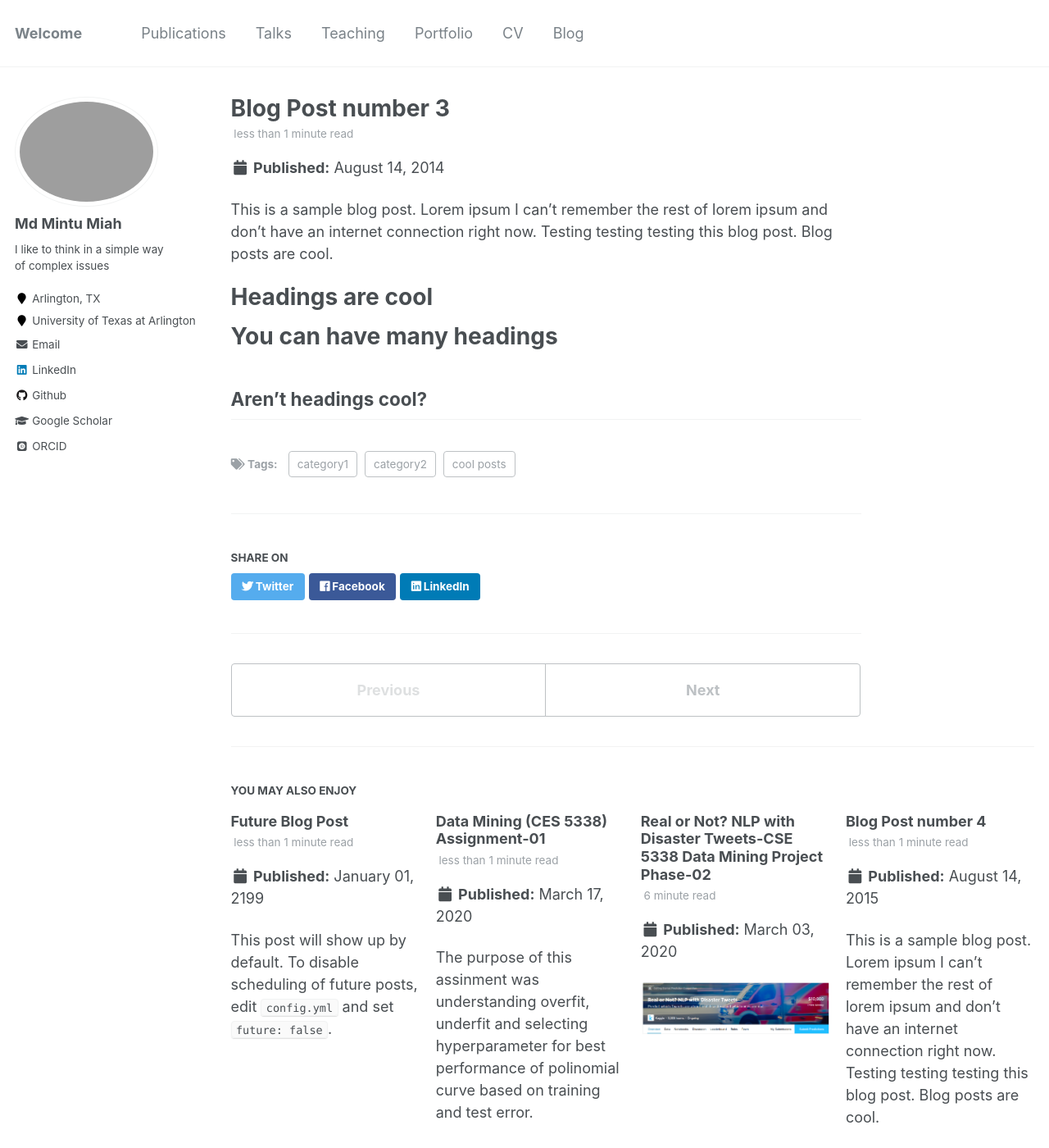
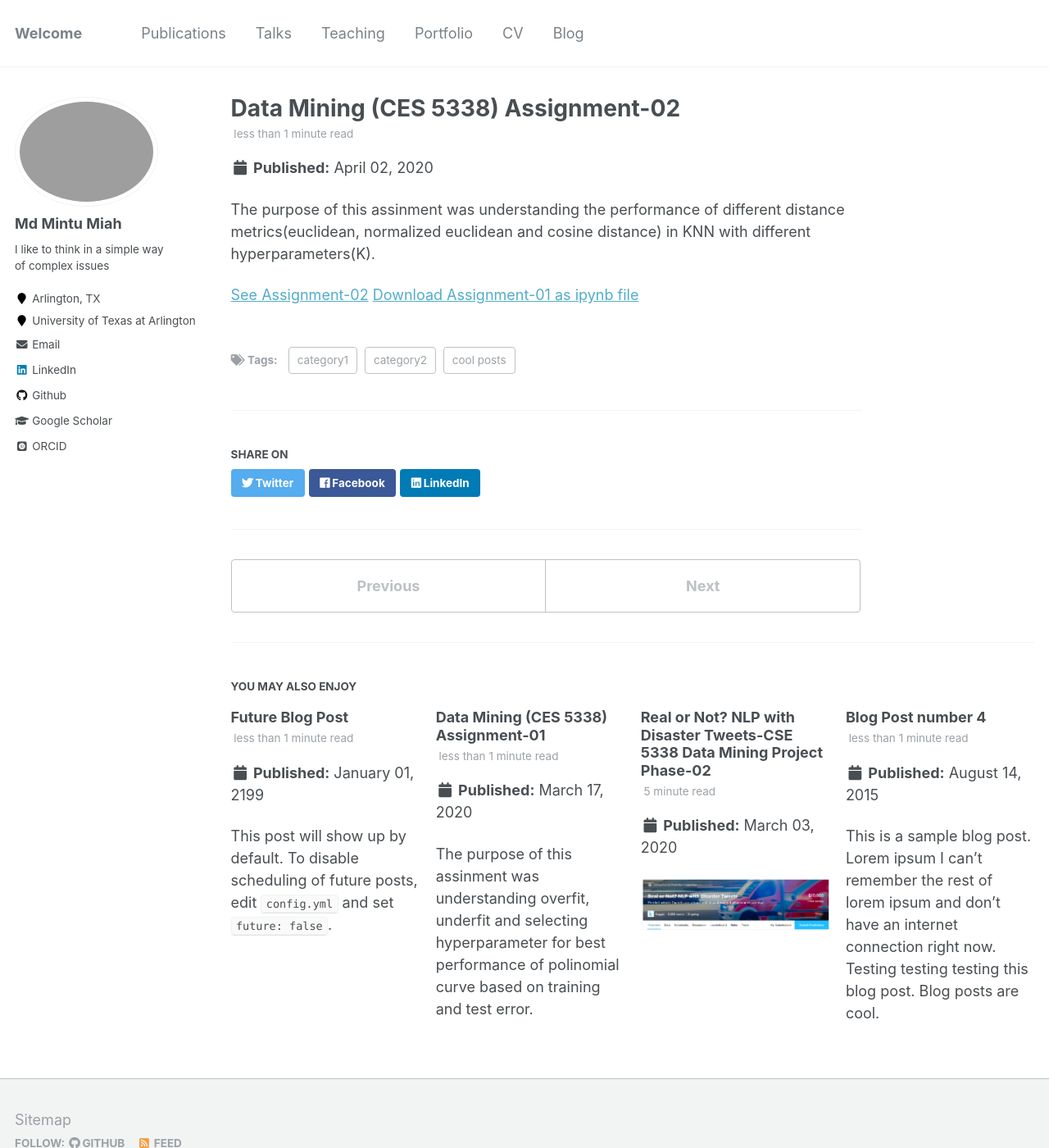
Before and after one commit to mintu07ruet/mintu07ruet.github.io, a Jekyll site: the page built from _posts/2014-08-14-blog-post-3.md, in a window 1280 px wide and 1400 px high. Shown: the whole window at 82% size. Built offline with Jekyll 4.4.1, drawn with Linux system fonts in a browser that asks for light colours; some web fonts are replaced.

Commit message:
Update 2014-08-14-blog-post-3.md

```diff
--- a/_posts/2014-08-14-blog-post-3.md
+++ b/_posts/2014-08-14-blog-post-3.md
@@ -1,20 +1,14 @@
 ---
-title: 'Blog Post number 3'
-date: 2014-08-14
-permalink: /posts/2014/08/blog-post-3/
+title: 'Data Mining (CES 5338) Assignment-02'
+date: 2020-04-02
+permalink: /posts/2013/08/blog-post-2/
 tags:
   - cool posts
   - category1
   - category2
 ---
 
-This is a sample blog post. Lorem ipsum I can't remember the rest of lorem ipsum and don't have an internet connection right now. Testing testing testing this blog post. Blog posts are cool.
+The purpose of this assinment was understanding the performance of different distance metrics(euclidean, normalized euclidean and cosine distance) in KNN with different hyperparameters(K).
 
-Headings are cool
-======
-
-You can have many headings
-======
-
-Aren't headings cool?
-------
+[See Assignment-02](/files/Miah 02.html)
+[Download Assignment-01 as ipynb file](/files/Miah 02.ipynb)
```
